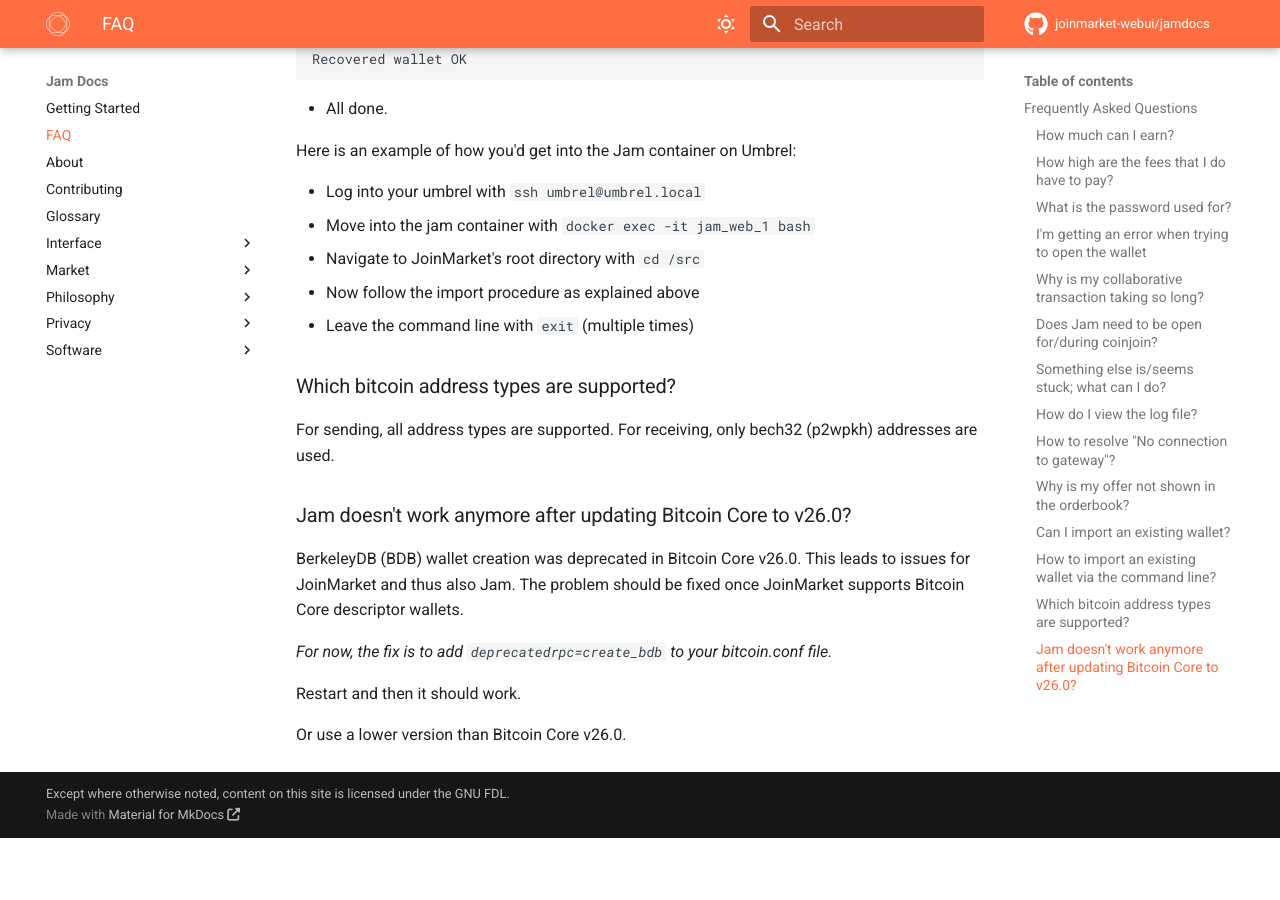
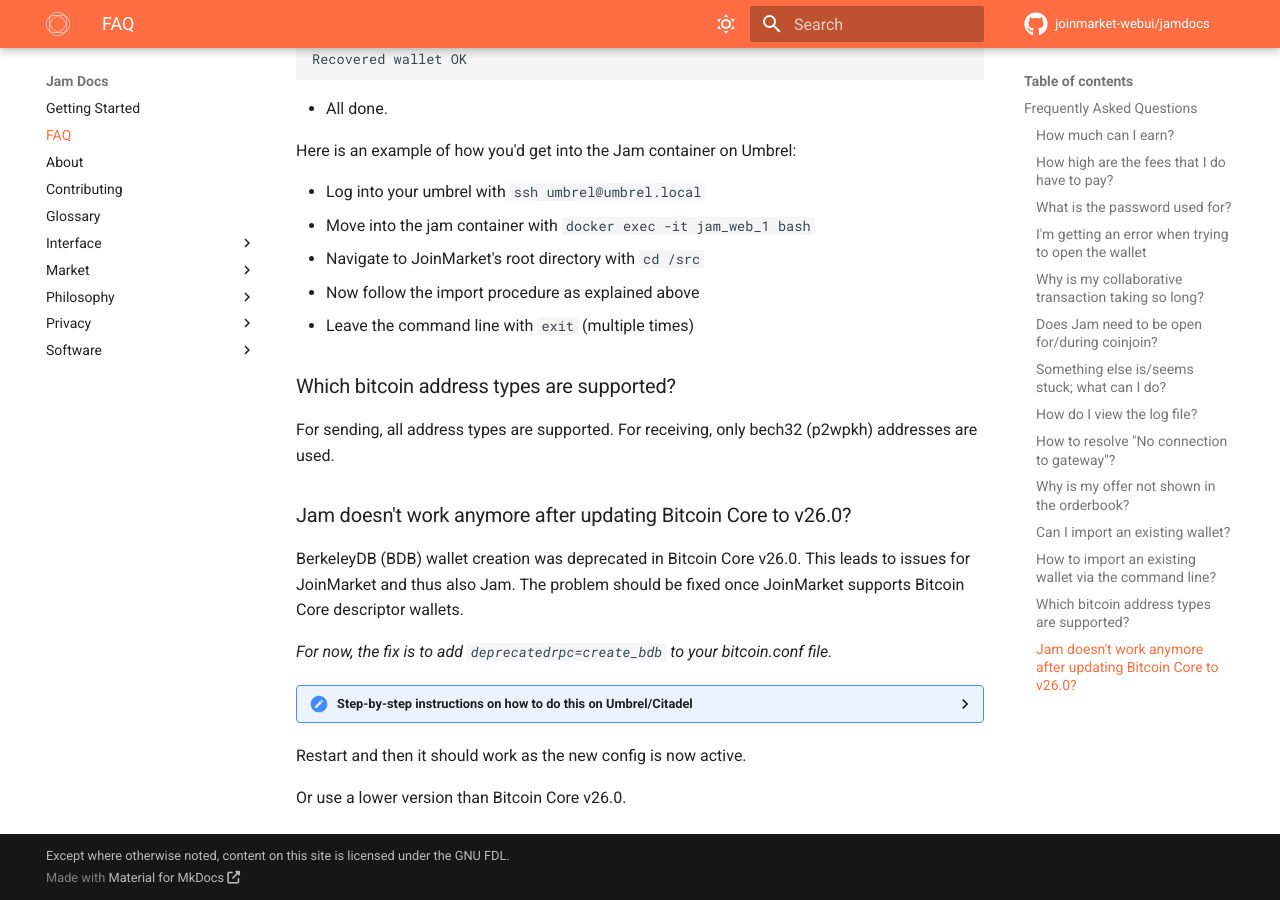
Before and after one commit to joinmarket-webui/jamdocs, an MkDocs documentation site: the page built from docs/FAQ.md, in a window 1280 px wide and 900 px high, scrolled down 4451 px. Built offline with MkDocs 1.6.1 and Material for MkDocs 9.7.7, drawn with Linux system fonts in a browser that asks for light colours; nearby versions of some CDN libraries; comment, search, counter and statistics services are not loaded; before the commit the page ends 5289 px from its top, so only the background shows below that.

Commit message:
docs(faq): add instructions for adding `deprecatedrpc=create_bdb` to conf file (#59)

```diff
--- a/docs/FAQ.md
+++ b/docs/FAQ.md
@@ -246,6 +246,37 @@
 
 _For now, the fix is to add `deprecatedrpc=create_bdb` to your bitcoin.conf file._
 
-Restart and then it should work.
+<details>
+<summary>Step-by-step instructions on how to do this on Umbrel/Citadel</summary>
+The example commands are for Umbrel, if you're using Citadel simply replace `umbrel` with `citadel`.
+<br>
+<br>
+
+1. Open the terminal and login to your node using ssh:
+
+`ssh umbrel@umbrel.local`
+<br>
+
+2. Enter your password (same password as when you use the browser).
+<br>
+
+3. Enter command to edit your bitcoin.conf file:
+
+`nano /mnt/data/umbrel/bitcoin/bitcoin.conf`
+<br>
+
+4. Add the following line to the config file
+
+`deprecatedrpc=create_bdb`
+<br>
+
+5. Save and exit the editing of the file, by pressing the following keystroke combo:
+
+`ctrl x` (to save), then `y` (to exit)
+<br>
+
+</details>
+
+Restart and then it should work as the new config is now active.
 
 Or use a lower version than Bitcoin Core v26.0.
```
